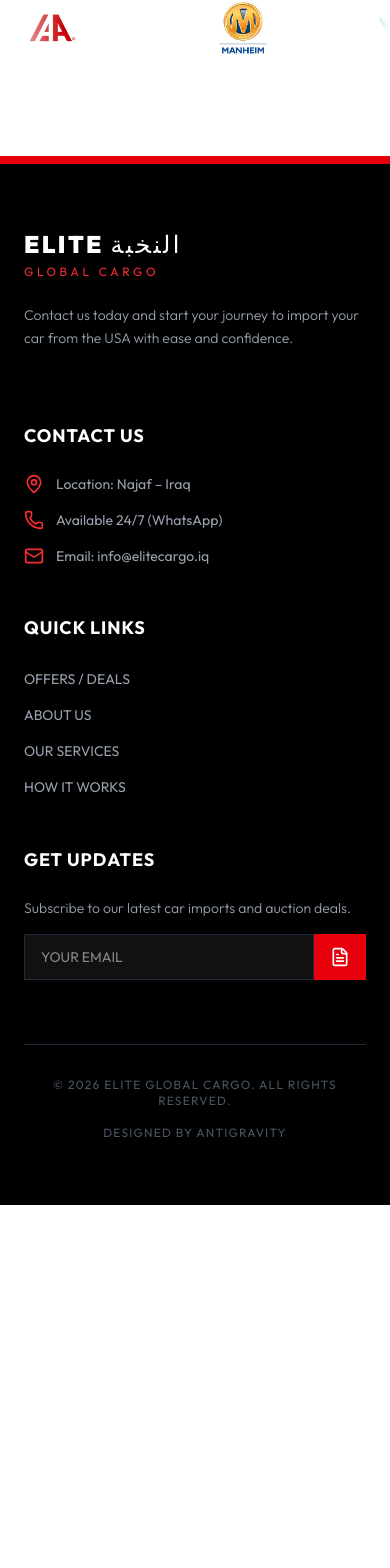
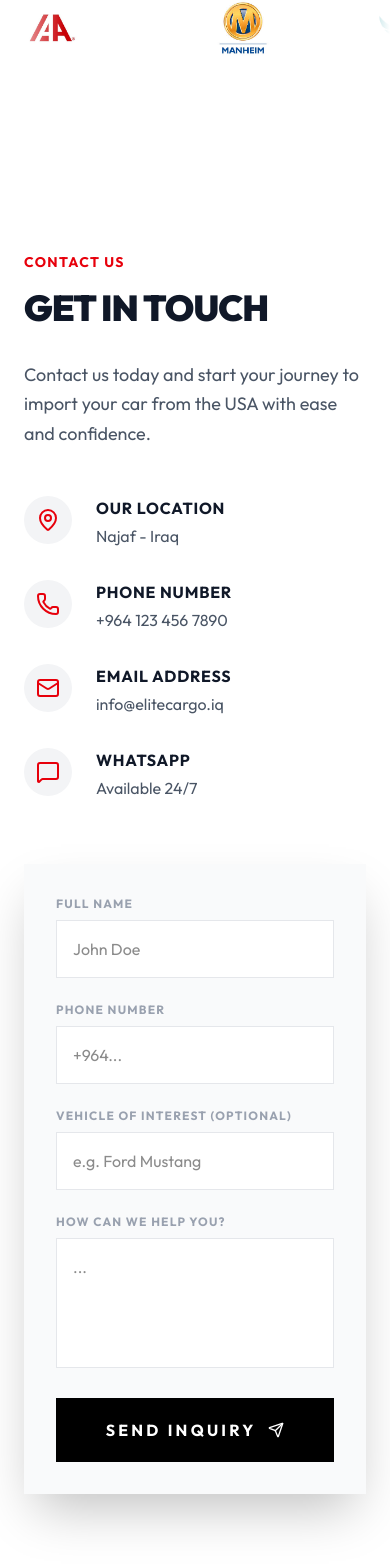
Before and after one commit to OnyxWebJo/elite, a Next.js app: page /en in a window 390 px wide. Shown: the part 6834-8402 px from the top of the page. Before the commit the page ends 8039 px from the top, so only its background shows below. Built offline with nearby package versions, Linux system fonts and the light colour scheme.

Commit message:
feat: finalized contact section, footer polish, and fixed dictionary syntax

```diff
--- a/src/app/[lang]/page.tsx
+++ b/src/app/[lang]/page.tsx
@@ -7,6 +7,7 @@ import HowItWorks from "@/components/HowItWorks";
 import WhyChooseUs from "@/components/WhyChooseUs";
 import Footer from "@/components/Footer";
 import PartnerMarquee from "@/components/PartnerMarquee";
+import ContactSection from "@/components/ContactSection";
 
 export default async function Home({ params }: { params: Promise<{ lang: 'en' | 'ar' }> }) {
   const { lang } = await params;
@@ -21,6 +22,7 @@ export default async function Home({ params }: { params: Promise<{ lang: 'en' |
       <HowItWorks dict={dict.howItWorks} />
       <WhyChooseUs dict={dict.whyChooseUs} />
       <PartnerMarquee dict={dict} />
+      <ContactSection dict={dict} />
       <Footer dict={dict.footer} />
     </main>
   );
--- /dev/null
+++ b/src/components/ContactSection.tsx
@@ -0,0 +1,141 @@
+"use client";
+
+import { motion } from "framer-motion";
+import { MapPin, Phone, Mail, MessageSquare, Send } from "lucide-react";
+
+export default function ContactSection({ dict }: { dict: any }) {
+  const contact = dict.contactForm;
+
+  return (
+    <section id="contact" className="bg-white py-24 px-6 lg:px-12 overflow-hidden">
+      <div className="max-w-7xl mx-auto">
+        <div className="grid grid-cols-1 lg:grid-cols-2 gap-16">
+
+          {/* Contact Info */}
+          <motion.div
+            initial={{ opacity: 0, x: -50 }}
+            whileInView={{ opacity: 1, x: 0 }}
+            viewport={{ once: true }}
+            transition={{ duration: 0.8 }}
+          >
+            <h2 className="text-sm font-bold text-red-600 tracking-widest uppercase mb-4">
+              {contact.title}
+            </h2>
+            <h3 className="text-4xl md:text-5xl font-black text-gray-900 mb-8 uppercase tracking-tight">
+              Get in Touch
+            </h3>
+            <p className="text-gray-600 text-lg mb-12 leading-relaxed">
+              {contact.desc}
+            </p>
+
+            <div className="space-y-8">
+              <div className="flex items-start gap-6 group">
+                <div className="w-12 h-12 bg-gray-100 flex items-center justify-center rounded-full group-hover:bg-red-600 transition-colors duration-300">
+                  <MapPin className="text-red-600 group-hover:text-white transition-colors" />
+                </div>
+                <div>
+                  <h4 className="text-gray-900 font-bold uppercase tracking-wider mb-1">Our Location</h4>
+                  <p className="text-gray-600">{contact.locationText}</p>
+                </div>
+              </div>
+
+              <div className="flex items-start gap-6 group">
+                <div className="w-12 h-12 bg-gray-100 flex items-center justify-center rounded-full group-hover:bg-red-600 transition-colors duration-300">
+                  <Phone className="text-red-600 group-hover:text-white transition-colors" />
+                </div>
+                <div>
+                  <h4 className="text-gray-900 font-bold uppercase tracking-wider mb-1">Phone Number</h4>
+                  <p className="text-gray-600">{contact.phoneText}</p>
+                </div>
+              </div>
+
+              <div className="flex items-start gap-6 group">
+                <div className="w-12 h-12 bg-gray-100 flex items-center justify-center rounded-full group-hover:bg-red-600 transition-colors duration-300">
+                  <Mail className="text-red-600 group-hover:text-white transition-colors" />
+                </div>
+                <div>
+                  <h4 className="text-gray-900 font-bold uppercase tracking-wider mb-1">Email Address</h4>
+                  <p className="text-gray-600">{contact.emailText}</p>
+                </div>
+              </div>
+
+              <div className="flex items-start gap-6 group">
+                <div className="w-12 h-12 bg-gray-100 flex items-center justify-center rounded-full group-hover:bg-red-600 transition-colors duration-300">
+                  <MessageSquare className="text-red-600 group-hover:text-white transition-colors" />
+                </div>
+                <div>
+                  <h4 className="text-gray-900 font-bold uppercase tracking-wider mb-1">WhatsApp</h4>
+                  <p className="text-gray-600">{contact.whatsappText}</p>
+                </div>
+              </div>
+            </div>
+          </motion.div>
+
+          {/* Contact Form */}
+          <motion.div
+            initial={{ opacity: 0, x: 50 }}
+            whileInView={{ opacity: 1, x: 0 }}
+            viewport={{ once: true }}
+            transition={{ duration: 0.8 }}
+            className="bg-gray-50 p-8 md:p-12 shadow-2xl relative"
+          >
+            <div className="absolute top-0 right-0 w-24 h-24 bg-red-600/5 -z-10 translate-x-12 -translate-y-12 rounded-full"></div>
+
+            <form className="space-y-6">
+              <div>
+                <label className="block text-xs font-bold text-gray-400 uppercase tracking-widest mb-2">
+                  {contact.formName}
+                </label>
+                <input
+                  type="text"
+                  className="w-full bg-white border border-gray-200 px-4 py-4 outline-none focus:border-red-600 transition-colors"
+                  placeholder="John Doe"
+                />
+              </div>
+
+              <div className="grid grid-cols-1 md:grid-cols-2 gap-6">
+                <div>
+                  <label className="block text-xs font-bold text-gray-400 uppercase tracking-widest mb-2">
+                    {contact.formPhone}
+                  </label>
+                  <input
+                    type="tel"
+                    className="w-full bg-white border border-gray-200 px-4 py-4 outline-none focus:border-red-600 transition-colors"
+                    placeholder="+964..."
+                  />
+                </div>
+                <div>
+                  <label className="block text-xs font-bold text-gray-400 uppercase tracking-widest mb-2">
+                    {contact.formInterest}
+                  </label>
+                  <input
+                    type="text"
+                    className="w-full bg-white border border-gray-200 px-4 py-4 outline-none focus:border-red-600 transition-colors"
+                    placeholder="e.g. Ford Mustang"
+                  />
+                </div>
+              </div>
+
+              <div>
+                <label className="block text-xs font-bold text-gray-400 uppercase tracking-widest mb-2">
+                  {contact.formMessage}
+                </label>
+                <textarea
+                  rows={4}
+                  className="w-full bg-white border border-gray-200 px-4 py-4 outline-none focus:border-red-600 transition-colors resize-none"
+                  placeholder="..."
+                ></textarea>
+              </div>
+
+              <button className="w-full bg-black text-white py-5 font-bold uppercase tracking-[0.2em] hover:bg-red-600 transition-all duration-300 flex items-center justify-center gap-3 group">
+                {contact.formSubmit}
+                <Send className="w-4 h-4 group-hover:translate-x-1 group-hover:-translate-y-1 transition-transform" />
+              </button>
+            </form>
+          </motion.div>
+
+        </div>
+      </div>
+    </section>
+  );
+}
--- a/src/components/Footer.tsx
+++ b/src/components/Footer.tsx
@@ -1,10 +1,13 @@
-import { MapPin, Phone, Mail, FileText } from "lucide-react";
+"use client";
+
+import { MapPin, Phone, Mail, FileText, Instagram, Facebook, Twitter } from "lucide-react";
 import Link from "next/link";
 
 export default function Footer({ dict }: { dict: any }) {
   return (
     <footer className="bg-black text-white py-16 px-6 lg:px-12 border-t-8 border-red-600">
-      <div className="max-w-7xl mx-auto grid grid-cols-1 sm:grid-cols-2 lg:grid-cols-4 gap-12">
+      <div className="max-w-7xl mx-auto grid grid-cols-1 sm:grid-cols-2 lg:grid-cols-4 gap-12 text-center sm:text-left">
+
         {/* Brand */}
         <div>
           <Link href="/" className="flex flex-col group mb-6 inline-flex">
@@ -18,21 +21,32 @@ export default function Footer({ dict }: { dict: any }) {
           <p className="text-gray-400 text-sm leading-relaxed mb-6 font-light">
             {dict.brandDesc}
           </p>
+          <div className="flex justify-center sm:justify-start gap-4">
+            <a href="#" className="p-2 bg-[#111] hover:bg-red-600 transition-colors rounded-full">
+              <Instagram className="w-4 h-4" />
+            </a>
+            <a href="#" className="p-2 bg-[#111] hover:bg-red-600 transition-colors rounded-full">
+              <Facebook className="w-4 h-4" />
+            </a>
+            <a href="#" className="p-2 bg-[#111] hover:bg-red-600 transition-colors rounded-full">
+              <Twitter className="w-4 h-4" />
+            </a>
+          </div>
         </div>
 
         {/* Contact info */}
         <div>
           <h4 className="text-lg font-bold uppercase mb-6 tracking-wider">{dict.contact}</h4>
           <ul className="space-y-4">
-            <li className="flex items-start gap-3 text-gray-400 text-sm hover:text-white transition-colors">
+            <li className="flex flex-col sm:flex-row items-center sm:items-start gap-3 text-gray-400 text-sm hover:text-white transition-colors">
               <MapPin className="text-red-500 w-5 h-5 flex-shrink-0" />
               <span>{dict.location}</span>
             </li>
-            <li className="flex items-center gap-3 text-gray-400 text-sm hover:text-white transition-colors">
+            <li className="flex flex-col sm:flex-row items-center gap-3 text-gray-400 text-sm hover:text-white transition-colors">
               <Phone className="text-red-500 w-5 h-5 flex-shrink-0" />
               <span>{dict.phone}</span>
             </li>
-            <li className="flex items-center gap-3 text-gray-400 text-sm hover:text-white transition-colors">
+            <li className="flex flex-col sm:flex-row items-center gap-3 text-gray-400 text-sm hover:text-white transition-colors">
               <Mail className="text-red-500 w-5 h-5 flex-shrink-0" />
               <span>{dict.email}</span>
             </li>
@@ -43,13 +57,10 @@ export default function Footer({ dict }: { dict: any }) {
         <div>
           <h4 className="text-lg font-bold uppercase mb-6 tracking-wider">{dict.quickLinks}</h4>
           <ul className="space-y-3">
-            {dict.links.map((link: string, index: number) => (
-              <li key={index}>
-                <a href="#" className="text-gray-400 text-sm hover:text-red-500 transition-colors uppercase">
-                  {link}
-                </a>
-              </li>
-            ))}
+            <li><Link href="#about" className="text-gray-400 text-sm hover:text-red-500 transition-colors uppercase">About Us</Link></li>
+            <li><Link href="#services" className="text-gray-400 text-sm hover:text-red-500 transition-colors uppercase">Our Services</Link></li>
+            <li><Link href="#process" className="text-gray-400 text-sm hover:text-red-500 transition-colors uppercase">The Process</Link></li>
+            <li><Link href="/offers" className="text-gray-400 text-sm hover:text-red-500 transition-colors uppercase font-bold text-red-500">Latest Deals</Link></li>
           </ul>
         </div>
 
@@ -57,11 +68,11 @@ export default function Footer({ dict }: { dict: any }) {
         <div>
           <h4 className="text-lg font-bold uppercase mb-6 tracking-wider">{dict.subscribe}</h4>
           <p className="text-gray-400 text-sm mb-4 font-light">{dict.subscribeP}</p>
-          <div className="flex">
+          <div className="flex border border-gray-800 focus-within:border-red-600 transition-colors">
             <input
               type="email"
               placeholder={dict.placeholder}
-              className="bg-[#111] text-white px-4 py-3 outline-none text-sm w-full border border-gray-800 focus:border-red-600 transition-colors"
+              className="bg-[#111] text-white px-4 py-3 outline-none text-sm w-full"
             />
             <button className="bg-red-600 px-4 flex items-center justify-center hover:bg-white hover:text-red-600 transition-colors group">
               <FileText className="w-5 h-5 group-hover:scale-110 transition-transform" />
--- a/src/dictionaries/ar.json
+++ b/src/dictionaries/ar.json
@@ -128,7 +128,17 @@
     "location": "الموقع",
     "miles": "الممشى"
   },
-  "partners": {
-    "title": "شركاء النجاح والمزادات المعتمدة"
+  "contactForm": {
+    "title": "تواصل معنا",
+    "desc": "تواصل معنا اليوم وابدأ رحلتك في استيراد سيارتك من أمريكا بكل سهولة وثقة.",
+    "locationText": "النجف - العراق",
+    "phoneText": "+964 123 456 7890",
+    "emailText": "info@elitecargo.iq",
+    "whatsappText": "متاح على مدار الساعة 24/7",
+    "formName": "الاسم الكامل",
+    "formPhone": "رقم الهاتف",
+    "formInterest": "السيارة المطلوبة (اختياري)",
+    "formMessage": "كيف يمكننا مساعدتك؟",
+    "formSubmit": "إرسال الاستفسار"
   }
 }
--- a/src/dictionaries/en.json
+++ b/src/dictionaries/en.json
@@ -128,7 +128,17 @@
     "location": "Location",
     "miles": "Miles"
   },
-  "partners": {
-    "title": "Trusted Partners & Actions"
+  "contactForm": {
+    "title": "Contact Us",
+    "desc": "Contact us today and start your journey to import your car from the USA with ease and confidence.",
+    "locationText": "Najaf - Iraq",
+    "phoneText": "+964 123 456 7890",
+    "emailText": "info@elitecargo.iq",
+    "whatsappText": "Available 24/7",
+    "formName": "Full Name",
+    "formPhone": "Phone Number",
+    "formInterest": "Vehicle of Interest (Optional)",
+    "formMessage": "How can we help you?",
+    "formSubmit": "Send Inquiry"
   }
 }
```
